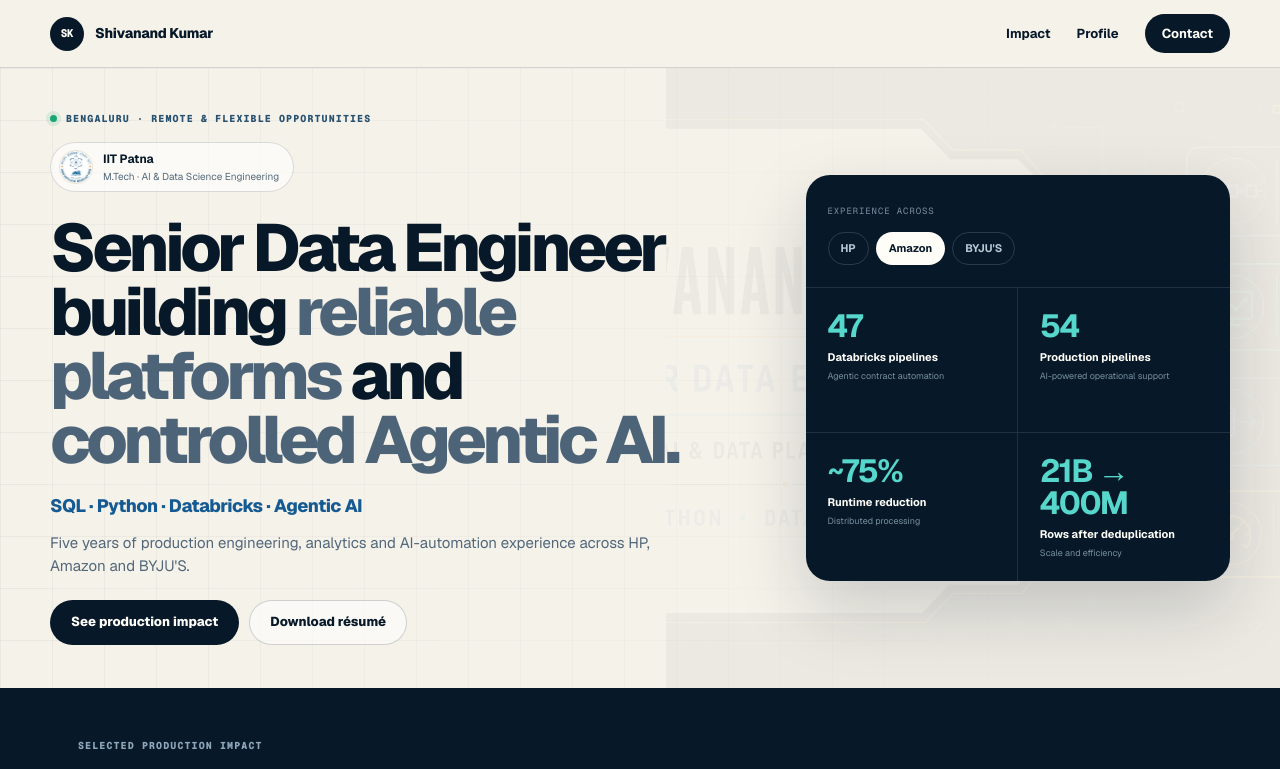
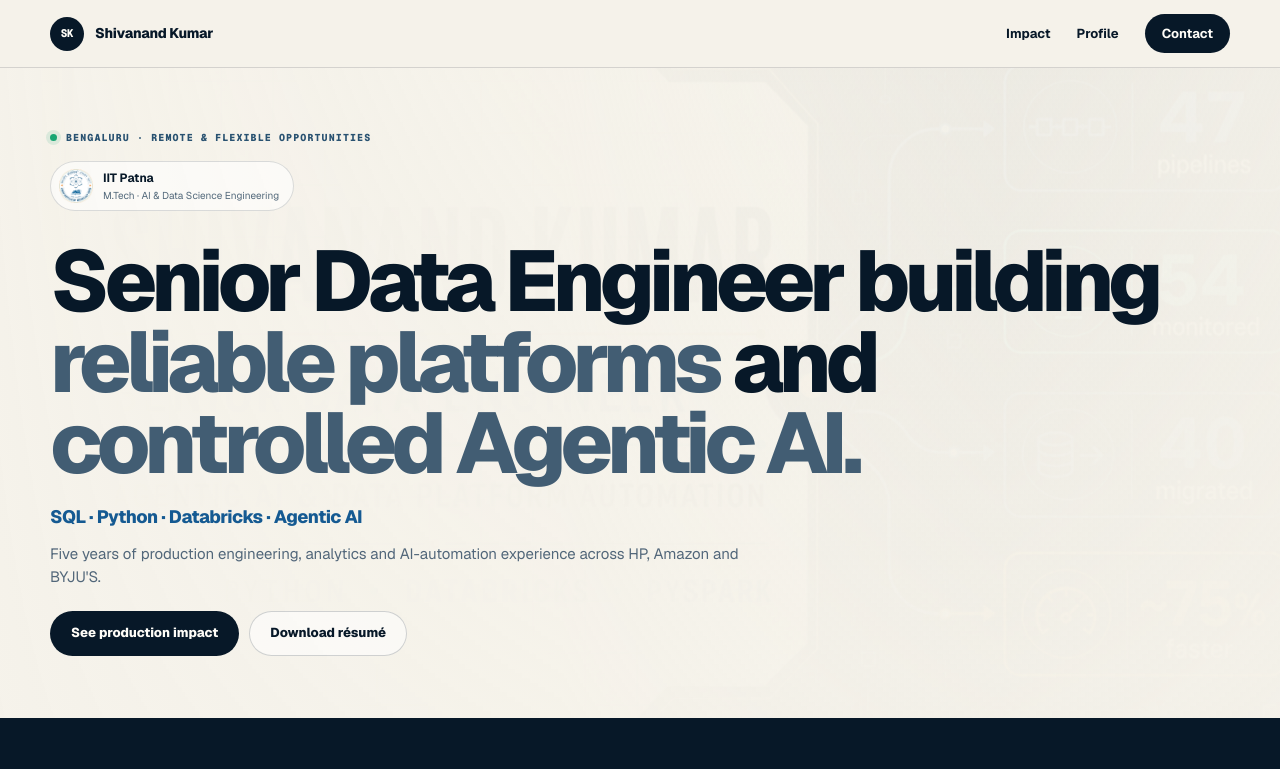
Before and after one commit to omni-shiva/shivanand-portfolio, a Next.js app: page / in a window 1280 px wide. Shown: the top 769 px of the page. Built offline with nearby package versions, Linux system fonts and the light colour scheme.

Commit message:
Redesign portfolio hero with subtle motion

```diff
--- a/app/globals.css
+++ b/app/globals.css
@@ -102,12 +102,10 @@ nav a {
 }
 
 .hero {
-  display: grid;
-  gap: 48px;
-  grid-template-columns: minmax(0, 1.25fr) minmax(360px, 0.75fr);
-  min-height: 620px;
+  display: flex;
+  min-height: 650px;
   overflow: hidden;
-  padding: 36px max(28px, calc((100vw - var(--max)) / 2));
+  padding: 48px max(28px, calc((100vw - var(--max)) / 2));
   position: relative;
 }
 
@@ -118,24 +116,41 @@ nav a {
   background-size: 52px 52px;
   inset: 0;
   mask-image: linear-gradient(to right, black, transparent 84%);
+  opacity: 0.9;
   position: absolute;
   z-index: -2;
+  animation: grid-drift 24s linear infinite;
 }
 
 .hero-watermark {
-  height: 100%;
+  height: 112%;
   object-fit: cover;
-  opacity: 0.035;
+  object-position: center;
+  opacity: 0.075;
   position: absolute;
-  right: 0;
-  top: 0;
-  width: 48%;
+  right: -5%;
+  top: -6%;
+  width: 110%;
+  z-index: -1;
+  animation: poster-drift 18s ease-in-out infinite alternate;
+  filter: saturate(0.75) contrast(0.92);
+}
+
+.hero::after {
+  background:
+    linear-gradient(90deg, rgba(245, 242, 234, 0.98) 0%, rgba(245, 242, 234, 0.82) 44%, rgba(245, 242, 234, 0.42) 78%, rgba(245, 242, 234, 0.66) 100%),
+    linear-gradient(180deg, rgba(245, 242, 234, 0.18), rgba(245, 242, 234, 0.72));
+  content: "";
+  inset: 0;
+  pointer-events: none;
+  position: absolute;
   z-index: -1;
 }
 
 .hero-copy {
   align-self: center;
-  max-width: 760px;
+  max-width: var(--max);
+  width: 100%;
 }
 
 .eyebrow,
@@ -193,15 +208,16 @@ nav a {
 }
 
 .hero h1 {
-  font-size: clamp(46px, 5.2vw, 68px);
+  font-size: clamp(54px, 6.7vw, 92px);
   font-weight: 710;
   letter-spacing: -0.064em;
-  line-height: 0.96;
-  margin: 24px 0 0;
+  line-height: 0.94;
+  margin: 30px 0 0;
+  max-width: 1160px;
 }
 
 .hero h1 span {
-  color: #4d6478;
+  color: #425d73;
 }
 
 .hero-skills {
@@ -217,7 +233,7 @@ nav a {
   font-size: 15px;
   line-height: 1.55;
   margin: 12px 0 0;
-  max-width: 620px;
+  max-width: 720px;
 }
 
 .hero-actions {
@@ -252,89 +268,6 @@ nav a {
 .button-secondary {
   background: rgba(255, 255, 255, 0.54);
   border-color: rgba(7, 24, 40, 0.18);
-}
-
-.signal-panel {
-  align-self: center;
-  background: var(--ink);
-  border-radius: 24px;
-  box-shadow: 0 28px 70px rgba(7, 24, 40, 0.18);
-  color: var(--white);
-  overflow: hidden;
-}
-
-.company-proof {
-  border-bottom: 1px solid rgba(255, 255, 255, 0.1);
-  padding: 22px;
-}
-
-.company-proof > span {
-  color: #7890a3;
-  font-family: var(--font-geist-mono), monospace;
-  font-size: 9px;
-  letter-spacing: 0.1em;
-  text-transform: uppercase;
-}
-
-.company-proof div {
-  display: flex;
-  flex-wrap: wrap;
-  gap: 7px;
-  margin-top: 11px;
-}
-
-.company-proof strong {
-  border: 1px solid rgba(255, 255, 255, 0.15);
-  border-radius: 999px;
-  color: #b9c8d4;
-  font-size: 11px;
-  padding: 7px 12px;
-}
-
-.company-proof .amazon {
-  background: var(--white);
-  color: var(--ink);
-}
-
-.signal-grid {
-  display: grid;
-  grid-template-columns: repeat(2, 1fr);
-}
-
-.signal-grid article {
-  min-height: 145px;
-  padding: 22px;
-}
-
-.signal-grid article:nth-child(odd) {
-  border-right: 1px solid rgba(255, 255, 255, 0.1);
-}
-
-.signal-grid article:nth-child(-n + 2) {
-  border-bottom: 1px solid rgba(255, 255, 255, 0.1);
-}
-
-.signal-grid strong {
-  color: var(--cyan);
-  display: block;
-  font-size: 32px;
-  letter-spacing: -0.055em;
-  line-height: 1;
-}
-
-.signal-grid span {
-  display: block;
-  font-size: 11px;
-  font-weight: 680;
-  line-height: 1.35;
-  margin-top: 8px;
-}
-
-.signal-grid p {
-  color: #7890a3;
-  font-size: 9px;
-  line-height: 1.35;
-  margin: 5px 0 0;
 }
 
 .impact-section {
@@ -692,17 +625,8 @@ footer {
 }
 
 @media (max-width: 980px) {
-  .hero {
-    grid-template-columns: 1fr;
-    padding-bottom: 54px;
-  }
-
   .hero-copy {
-    max-width: 800px;
-  }
-
-  .signal-panel {
-    width: 100%;
+    max-width: 900px;
   }
 
   .profile-section {
@@ -732,13 +656,16 @@ footer {
   }
 
   .hero {
-    gap: 32px;
     min-height: 0;
     padding: 40px 18px;
   }
 
   .hero-watermark {
-    display: none;
+    height: 100%;
+    opacity: 0.045;
+    right: -30%;
+    top: 0;
+    width: 150%;
   }
 
   .hero h1 {
@@ -748,15 +675,6 @@ footer {
 
   .hero-summary {
     font-size: 13px;
-  }
-
-  .signal-grid article {
-    min-height: 125px;
-    padding: 17px;
-  }
-
-  .signal-grid strong {
-    font-size: 26px;
   }
 
   .impact-section {
@@ -832,4 +750,29 @@ footer {
   .button {
     transition: none;
   }
+
+  .hero-grid,
+  .hero-watermark {
+    animation: none;
+  }
 }
+
+@keyframes poster-drift {
+  from {
+    transform: scale(1.02) translate3d(-0.6%, -0.3%, 0);
+  }
+
+  to {
+    transform: scale(1.07) translate3d(1.2%, 0.8%, 0);
+  }
+}
+
+@keyframes grid-drift {
+  from {
+    background-position: 0 0, 0 0;
+  }
+
+  to {
+    background-position: 52px 52px, 52px 52px;
+  }
+}
--- a/app/page.tsx
+++ b/app/page.tsx
@@ -156,39 +156,6 @@ export default function Home() {
             </a>
           </div>
         </div>
-
-        <aside className="signal-panel" aria-label="Selected production results">
-          <div className="company-proof">
-            <span>Experience across</span>
-            <div>
-              <strong>HP</strong>
-              <strong className="amazon">Amazon</strong>
-              <strong>BYJU&apos;S</strong>
-            </div>
-          </div>
-          <div className="signal-grid">
-            <article>
-              <strong>47</strong>
-              <span>Databricks pipelines</span>
-              <p>Agentic contract automation</p>
-            </article>
-            <article>
-              <strong>54</strong>
-              <span>Production pipelines</span>
-              <p>AI-powered operational support</p>
-            </article>
-            <article>
-              <strong>~75%</strong>
-              <span>Runtime reduction</span>
-              <p>Distributed processing</p>
-            </article>
-            <article>
-              <strong>21B → 400M</strong>
-              <span>Rows after deduplication</span>
-              <p>Scale and efficiency</p>
-            </article>
-          </div>
-        </aside>
       </section>
 
       <section className="impact-section" id="impact">
```
Also changed, not shown: 1 other file (tests, documents, lock files or other folders).
